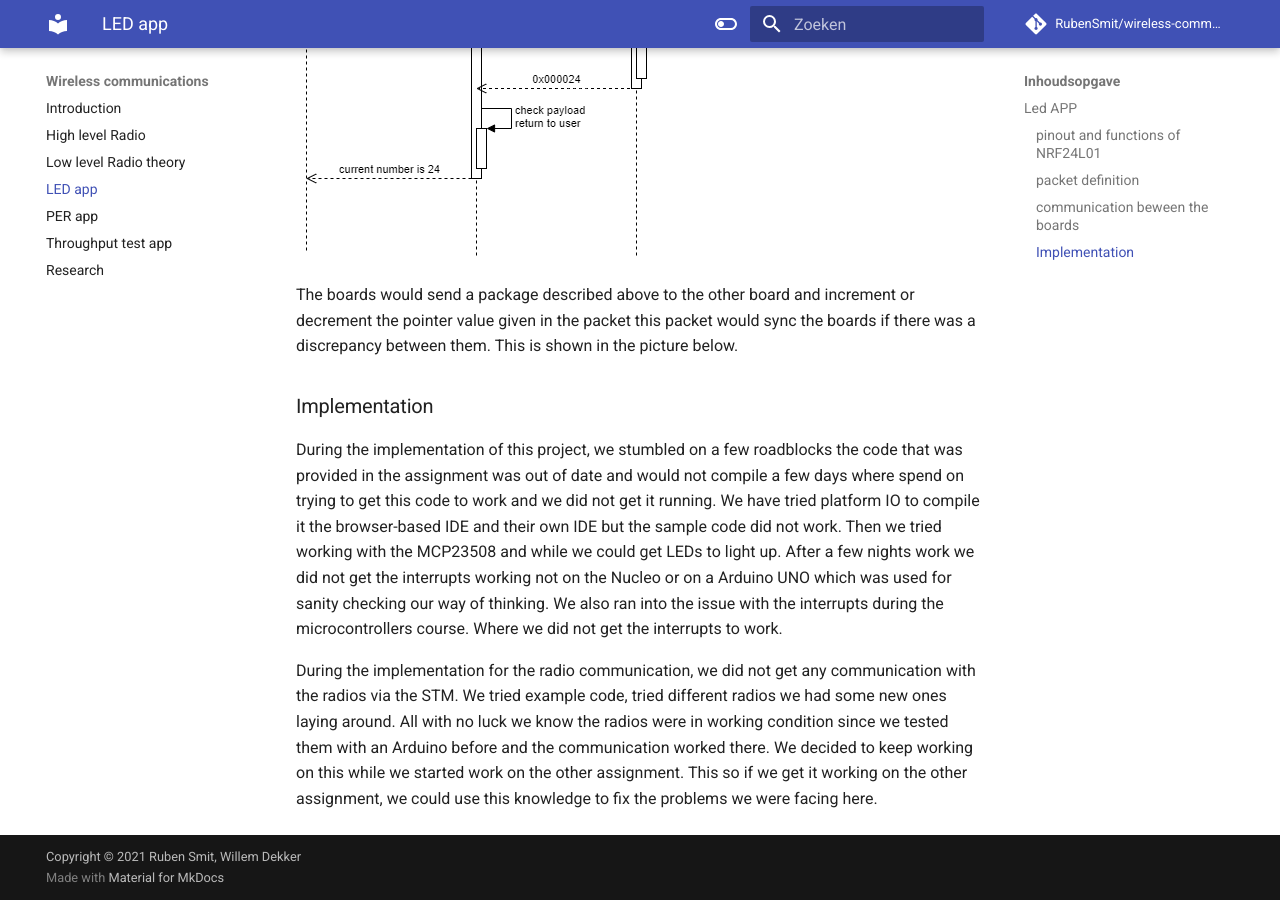
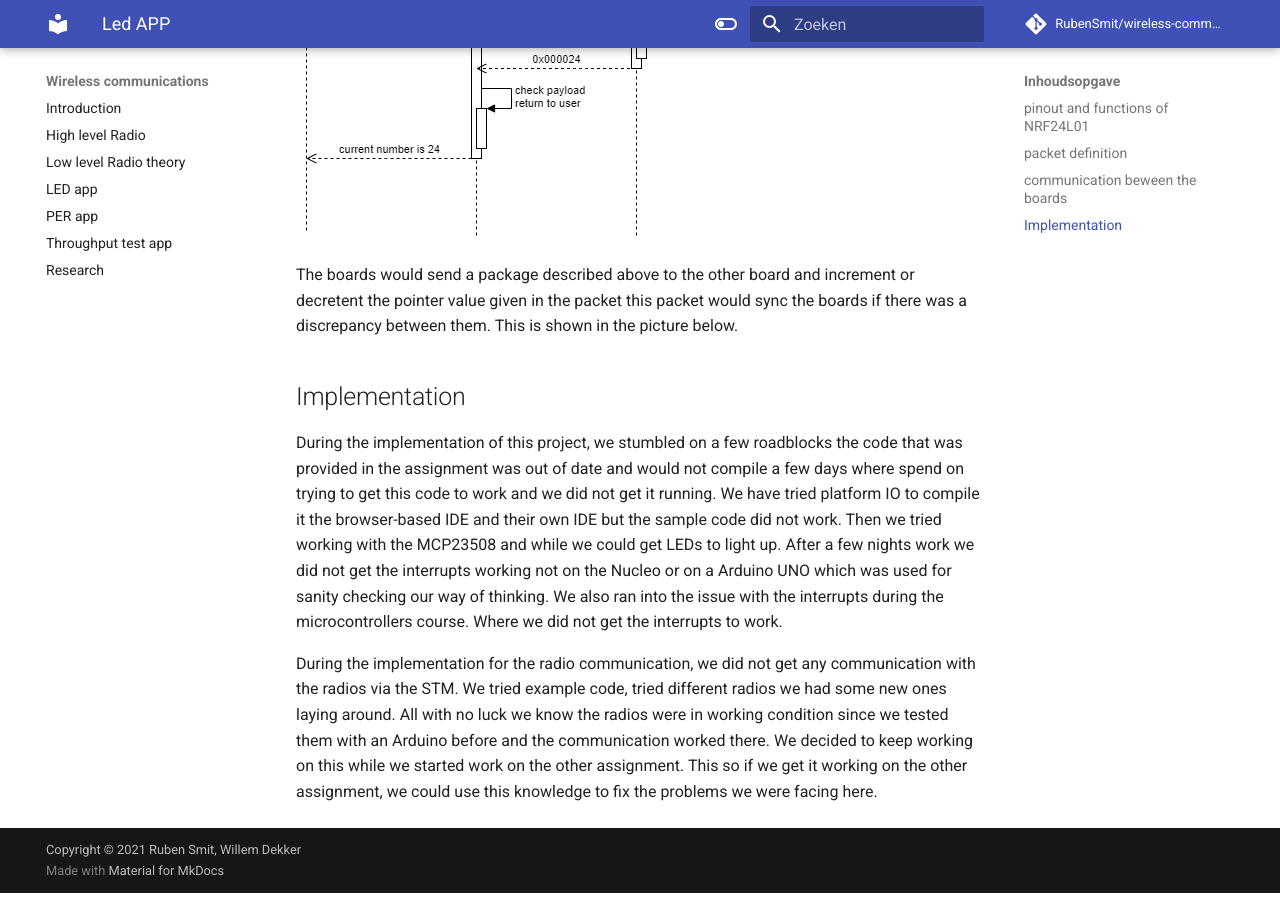
Before and after one commit to RubenSmit/wireless-communication, an MkDocs documentation site: the page built from docs/led-app.md, in a window 1280 px wide and 900 px high, scrolled down 1582 px. Built offline with MkDocs 1.6.1 and Material for MkDocs 9.7.7, drawn with Linux system fonts in a browser that asks for light colours; comment, search, counter and statistics services are not loaded.

Commit message:
updated filenames

```diff
--- a/docs/lowlevelradio.md
+++ b/docs/led-app.md
@@ -15,7 +13,7 @@
 | 7          | D12                | MISO: Master in slave out pin this is the output pin for data drom the nrf to the microcontroller                 |
 | 8          | D7                 | IRQ: This is the inrerrupt pin an wil be active low when triggerd                                                 |
 
-### packet definition
+## packet definition
 
 The data that needs to be transported between the two radio's is the following:
 should i go to the next pin, should i go the previous pin, and what pin am I on?
@@ -30,16 +28,16 @@
 So, this packet tells you need to go back one pin and the current pin is 1. So,
 a packet containing 0x010003 would be go to next pin current pin is 3.
 
-### communication beween the boards
+## communication beween the boards
 
-![](img/packet-flow-led-app.png)
+![Diagram for packet flow](img/packet-flow-led-app.png)
 
 The boards would send a package
-described above to the other board and increment or decrement the pointer value
+described above to the other board and increment or decretent the pointer value
 given in the packet this packet would sync the boards if there was a discrepancy
 between them. This is shown in the picture below.
 
-### Implementation
+## Implementation
 
 During the implementation of this project, we stumbled on a few roadblocks the
 code that was provided in the assignment was out of date and would not compile a
```
Also changed, not shown: other parts of docs/led-app.md (+2 -4 lines), docs/general-questions.md (renamed from docs/nrf24-documentation.md).
